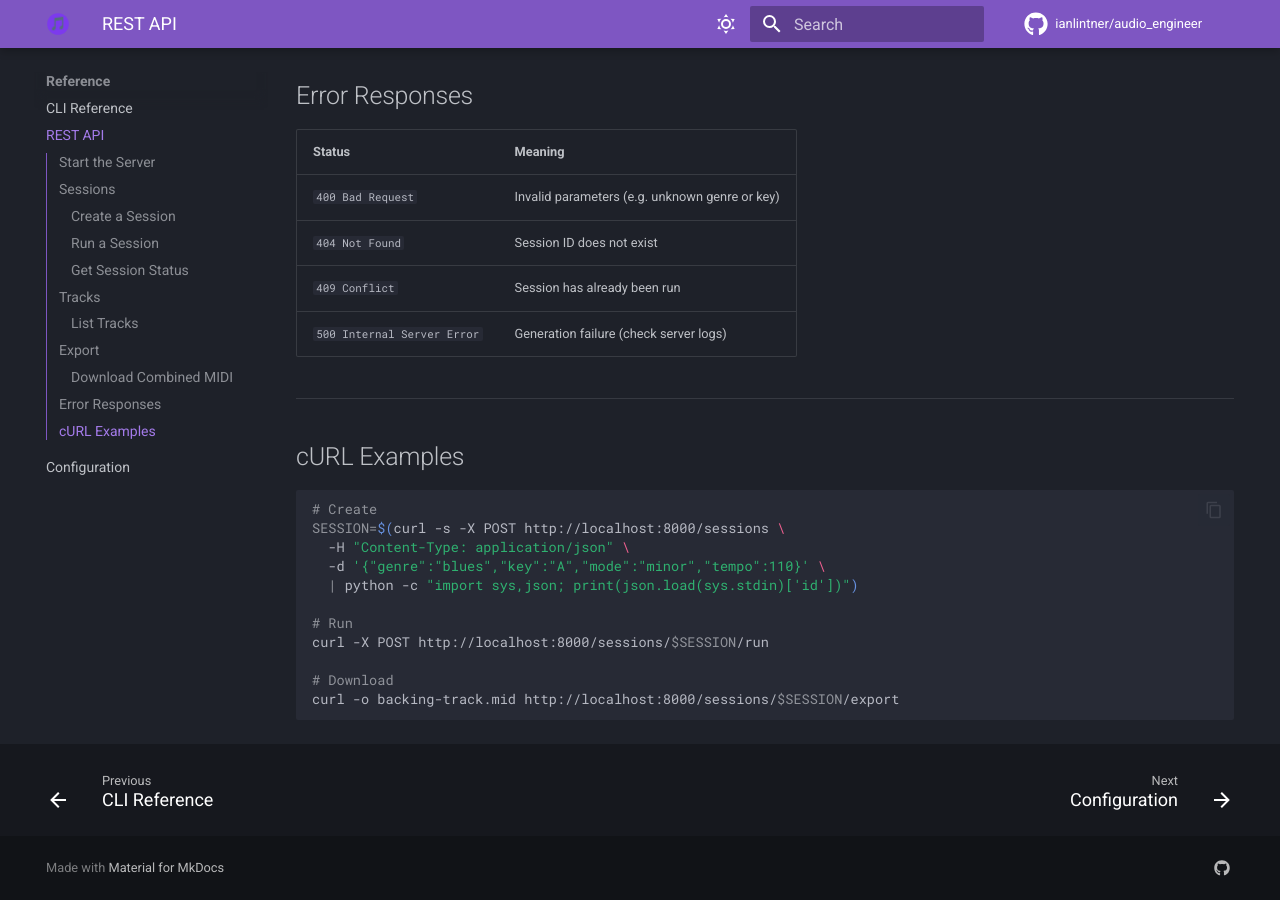
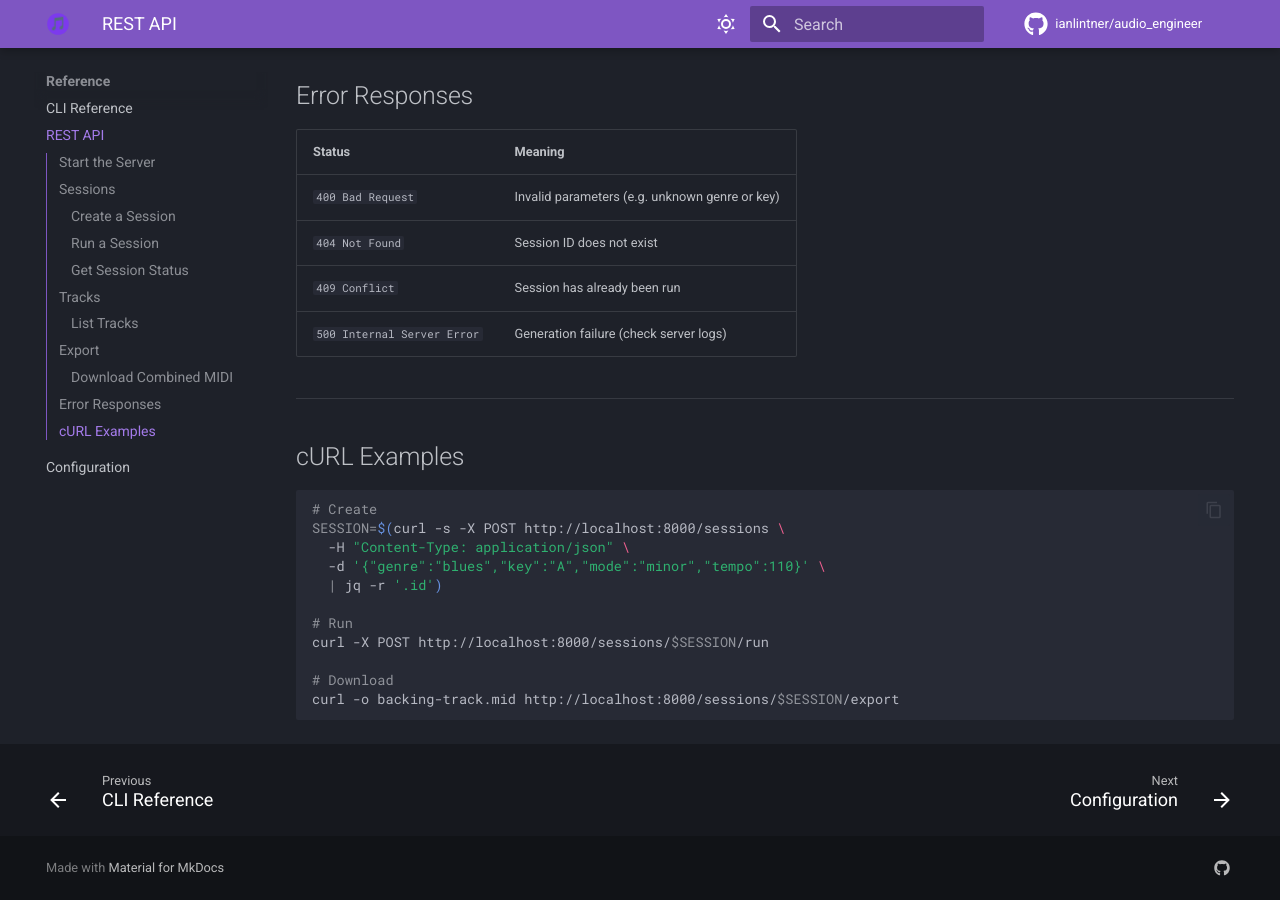
Before and after one commit to ianlintner/audio_engineer, an MkDocs documentation site: the page built from docs/api.md, in a window 1280 px wide and 900 px high, scrolled down 3117 px. Built offline with MkDocs 1.6.1 and Material for MkDocs 9.7.7, drawn with Linux system fonts in a browser that asks for light colours; comment, search, counter and statistics services are not loaded.

Commit message:
docs: use jq for JSON parsing in API cURL example
Agent-Logs-Url: https://github.com/ianlintner/audio_engineer/sessions/d32d0fe6-9e99-438b-abfb-adff6132ed7c

Co-authored-by: ianlintner <500914+ianlintner@users.noreply.github.com>

```diff
--- a/docs/api.md
+++ b/docs/api.md
@@ -158,7 +158,7 @@ curl -O http://localhost:8000/sessions/<id>/export
 SESSION=$(curl -s -X POST http://localhost:8000/sessions \
   -H "Content-Type: application/json" \
   -d '{"genre":"blues","key":"A","mode":"minor","tempo":110}' \
-  | python -c "import sys,json; print(json.load(sys.stdin)['id'])")
+  | jq -r '.id')
 
 # Run
 curl -X POST http://localhost:8000/sessions/$SESSION/run
```
